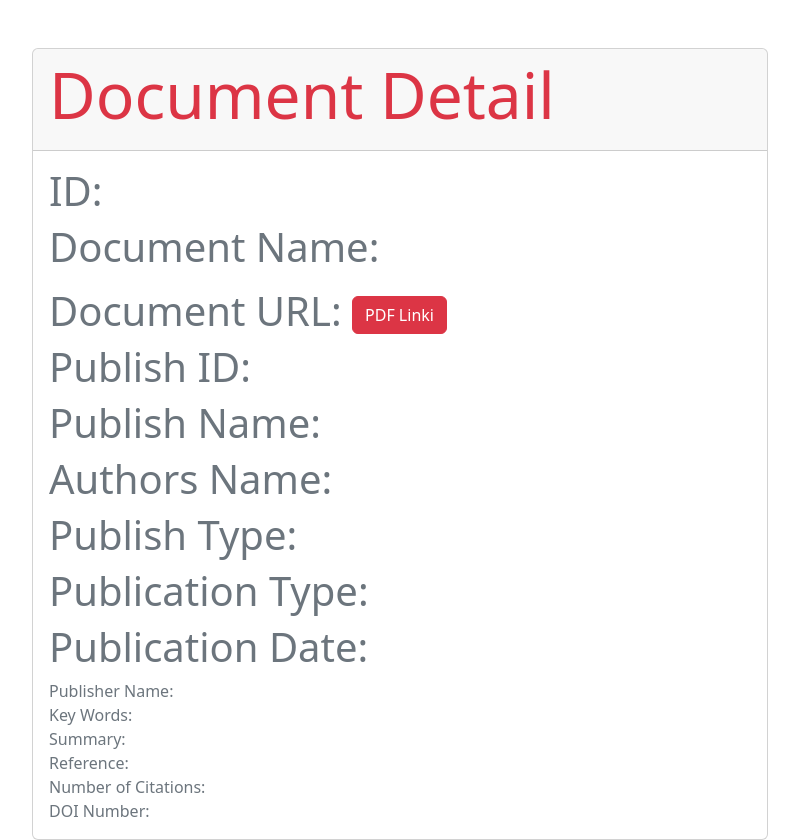
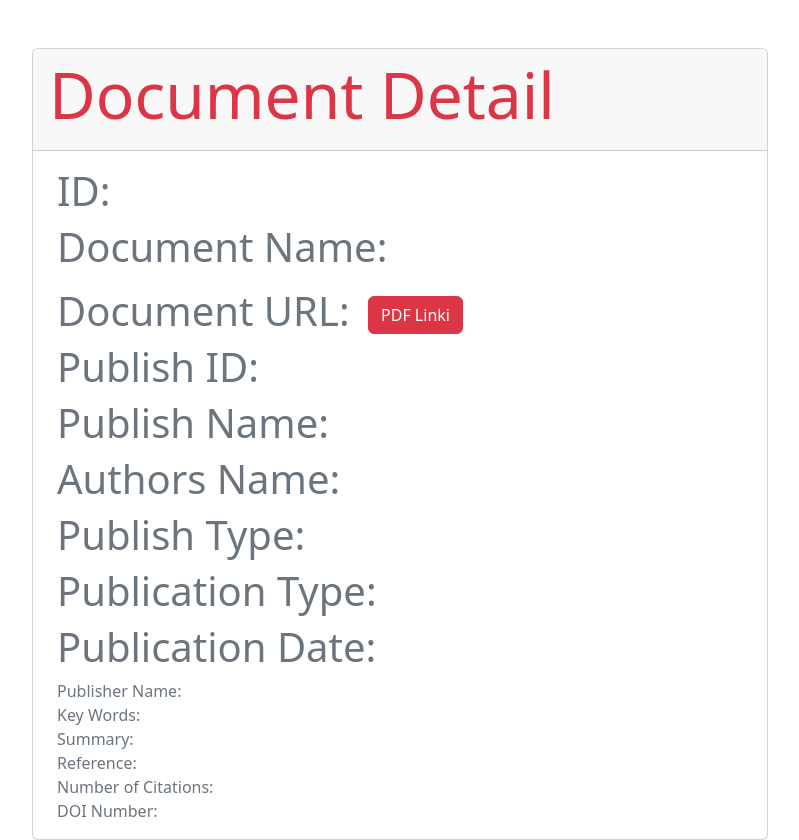
Before and after one commit to Asli-nur-t/yazlab2-1, a Django app: template templates/detail.html in a window 1280 px wide. Shown: the whole page, without its empty margins (240-1039 px from the left). Run offline with Django 4.2, Linux system fonts and the light colour scheme; the template is opened without the code that fills it, so the values that code supplies are empty.

Commit message:
lastchangess

```diff
--- a/templates/detail.html
+++ b/templates/detail.html
@@ -25,64 +25,64 @@
                     </div>
                     <div class="card-body">
                         <div class="form-group h5 d-flex display-6">
-                            <label class="text-secondary">ID:</label>
+                            <label class="text-secondary mx-2">ID:</label>
                             <p>{{ data.id }}</p>
                         </div>
                         <div class="form-group h4 display-6">
-                            <label class="text-secondary">Document Name:</label>
+                            <label class="text-secondary mx-2">Document Name:</label>
                             <p>{{ data.document_name }}</p>
                         </div>
                         <div class="form-group h4 display-6">
-                            <label class="text-secondary">Document URL:</label>
-                            <a href="{{veri.document_url}}" class="btn btn-danger">PDF Linki</a>
+                            <label class="text-secondary mx-2">Document URL:</label>
+                            <a href="{{data.document_url}}" class="btn btn-danger">PDF Linki</a>
                         </div>
 
                         <div class="form-group h5 d-flex display-6">
-                            <label class="text-secondary">Publish ID:</label>
+                            <label class="text-secondary mx-2">Publish ID:</label>
                             <p>{{ data.publish_id }}</p>
                         </div>
                         <div class="form-group h5 d-flex display-6">
-                            <label class="text-secondary">Publish Name:</label>
+                            <label class="text-secondary mx-2">Publish Name:</label>
                             <p>{{ data.publish_name }}</p>
                         </div>
                         <div class="form-group h5 d-flex display-6">
-                            <label class="text-secondary">Authors Name:</label>
+                            <label class="text-secondary mx-2">Authors Name:</label>
                             <p>{{ data.authors_name }}</p>
                         </div>
                         <div class="form-group h5 d-flex display-6">
-                            <label class="text-secondary">Publish Type:</label>
+                            <label class="text-secondary mx-2">Publish Type:</label>
                             <p>{{ data.publish_type }}</p>
                         </div>
                         <div class="form-group h5 d-flex display-6">
-                            <label class="text-secondary">Publication Type:</label>
+                            <label class="text-secondary mx-2">Publication Type:</label>
                             <p>{{ data.publication_type }}</p>
                         </div>
                         <div class="form-group h5 d-flex display-6">
-                            <label class="text-secondary">Publication Date:</label>
+                            <label class="text-secondary mx-2">Publication Date:</label>
                             <p>{{ data.publication_date }}</p>
                         </div>
                         <div class="form-group d-flex">
-                            <label class="text-secondary">Publisher Name:</label>
+                            <label class="text-secondary mx-2">Publisher Name:</label>
                             <p>{{ data.publisher_name }}</p>
                         </div>
                         <div class="form-group d-flex">
-                            <label class="text-secondary">Key Words:</label>
+                            <label class="text-secondary mx-2">Key Words:</label>
                             <p>{{ data.key_words }}</p>
                         </div>
-                        <div class="form-group d-flex">
+                        <div class="form-group d-flex mx-2">
                             <label class="text-secondary">Summary:</label>
                             <p>{{ data.summary }}</p>
                         </div>
                         <div class="form-group d-flex">
-                            <label class="text-secondary">Reference:</label>
+                            <label class="text-secondary mx-2">Reference:</label>
                             <p>{{ data.reference }}</p>
                         </div>
                         <div class="form-group d-flex">
-                            <label class="text-secondary">Number of Citations:</label>
+                            <label class="text-secondary mx-2">Number of Citations:</label>
                             <p>{{ data.number_of_citations }}</p>
                         </div>
                         <div class="form-group d-flex">
-                            <label class="text-secondary">DOI Number:</label>
+                            <label class="text-secondary mx-2">DOI Number:</label>
                             <p>{{ data.doi_number }}</p>
                         </div>
                     </div>
```
Also changed, not shown: dashboard/views.py (+29 -5 lines).
